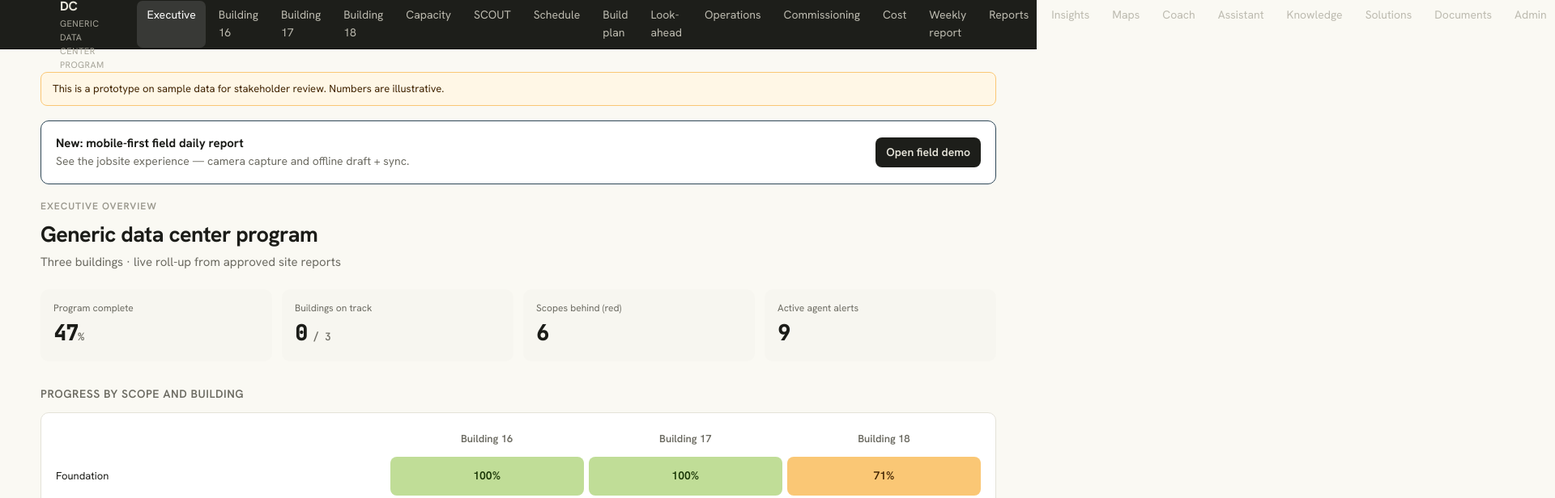
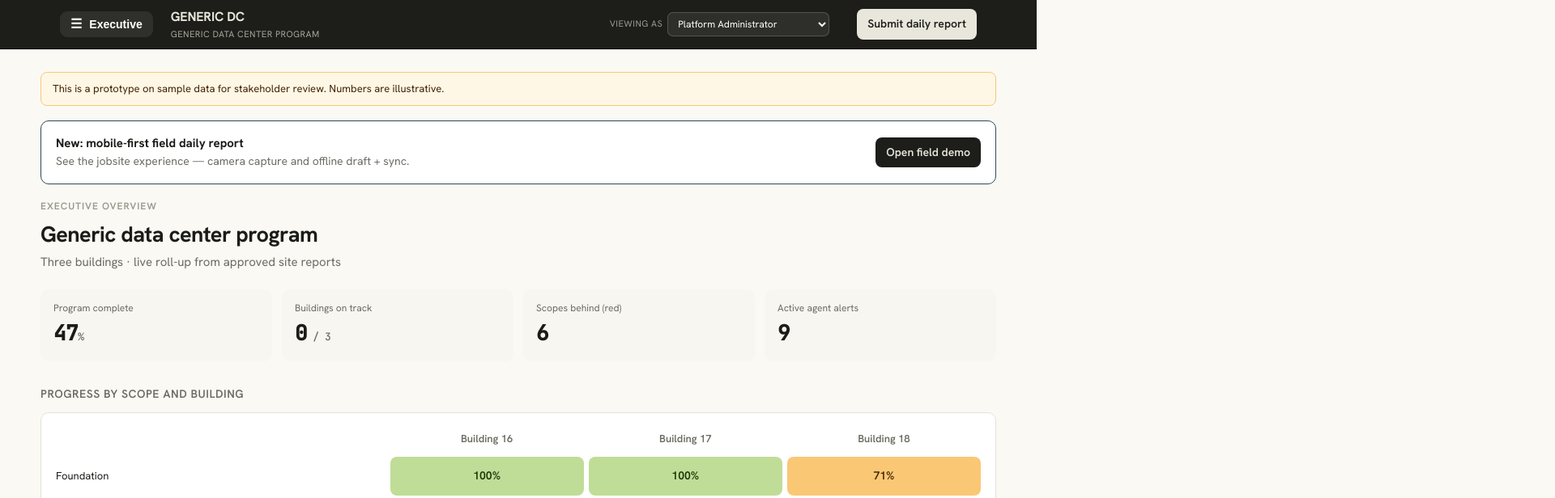
Before and after one commit to danmccawley/dc-reporting, a Next.js app: page / in a window 1280 px wide. Shown: the top 616 px of the page at 81% size, 1920 px wide, since content can reach past the window. Built offline with nearby package versions, Linux system fonts and the light colour scheme.

Commit message:
v27 update

```diff
--- a/app/components/Nav.js
+++ b/app/components/Nav.js
@@ -1,34 +1,59 @@
 "use client";
+import { useState, useEffect } from "react";
 import Link from "next/link";
 import { usePathname } from "next/navigation";
 import { useRole, RoleSwitcher } from "./RoleProvider";
 import { can } from "../../lib/roles";
 
-const baseLinks = [
+// The whole platform, grouped so it reads as a sitemap on one screen.
+const GROUPS = [
+  { title: "Overview", links: [
     { href: "/", label: "Executive" },
+    { href: "/capacity", label: "Capacity" },
+    { href: "/insights", label: "Insights" },
+    { href: "/maps", label: "Maps" },
+  ] },
+  { title: "Buildings", links: [
     { href: "/site/16", label: "Building 16" },
     { href: "/site/17", label: "Building 17" },
     { href: "/site/18", label: "Building 18" },
-  { href: "/capacity", label: "Capacity" },
-  { href: "/verify", label: "SCOUT" },
+  ] },
+  { title: "Schedule & plan", links: [
     { href: "/schedule", label: "Schedule" },
     { href: "/plan", label: "Build plan" },
     { href: "/lookahead", label: "Look-ahead" },
-  { href: "/ops", label: "Operations" },
+  ] },
+  { title: "Field operations", links: [
+    { href: "/ops", label: "Operations hub" },
+    { href: "/manpower", label: "Manpower" },
+    { href: "/procurement", label: "Procurement" },
+    { href: "/weather", label: "Weather" },
+    { href: "/punchlist", label: "Punchlist" },
+    { href: "/quality", label: "Report quality" },
+  ] },
+  { title: "Delivery", links: [
     { href: "/commissioning", label: "Commissioning" },
     { href: "/cost", label: "Cost" },
+    { href: "/verify", label: "SCOUT verify" },
+  ] },
+  { title: "Reports", links: [
     { href: "/report/weekly", label: "Weekly report" },
-  { href: "/reports", label: "Reports" },
-  { href: "/insights", label: "Insights" },
-  { href: "/maps", label: "Maps" },
+    { href: "/reports", label: "All reports" },
+  ] },
+  { title: "Assistant & learning", links: [
+    { href: "/assistant", label: "Assistant" },
     { href: "/coach", label: "Coach" },
-  { href: "/assistant", label: "Assistant" },
-  { href: "/library", label: "Knowledge" },
-  { href: "/forge", label: "Solutions" },
+  ] },
+  { title: "Knowledge & solutions", links: [
+    { href: "/library", label: "Knowledge base" },
+    { href: "/forge", label: "Solutions factory" },
+  ] },
+  { title: "Tools & admin", links: [
     { href: "/analyze", label: "Documents", cap: "counsel" },
     { href: "/admin", label: "Admin", cap: "users" },
-  { href: "/field", label: "Field" },
+    { href: "/field", label: "Field (PWA)" },
     { href: "/mobile", label: "Mobile view" },
+  ] },
 ];
 
 const HIDE = ["/login", "/start", "/mobile"];
@@ -36,27 +61,61 @@ const HIDE = ["/login", "/start", "/mobile"];
 export default function Nav() {
   const path = usePathname();
   const { role } = useRole();
+  const [open, setOpen] = useState(false);
+
+  // Close on navigation and on Escape.
+  useEffect(() => { setOpen(false); }, [path]);
+  useEffect(() => {
+    const onKey = (e) => e.key === "Escape" && setOpen(false);
+    window.addEventListener("keydown", onKey);
+    return () => window.removeEventListener("keydown", onKey);
+  }, []);
+
   if (HIDE.includes(path)) return null;
   const isOn = (href) => (href === "/" ? path === "/" : path.startsWith(href));
-  const links = baseLinks.filter((l) => !l.cap || can(role, l.cap));
+
+  // Find a short label for the current screen, to show on the menu button.
+  let current = "Menu";
+  for (const g of GROUPS) {
+    const hit = g.links.find((l) => isOn(l.href));
+    if (hit) { current = hit.label; break; }
+  }
+
+  const groups = GROUPS.map((g) => ({ ...g, links: g.links.filter((l) => !l.cap || can(role, l.cap)) })).filter((g) => g.links.length);
+
   return (
     <div className="topbar">
       <div className="wrap">
+        <button className="menubtn" onClick={() => setOpen((v) => !v)} aria-expanded={open} aria-label="Open menu">
+          <span className="menubars">{open ? "✕" : "☰"}</span>
+          <span className="menubtn-label">{open ? "Close" : current}</span>
+        </button>
         <Link href="/" className="brand">
           GENERIC DC
           <small>Generic data center program</small>
         </Link>
-        <nav className="nav">
-          {links.map((l) => (
-            <Link key={l.href} href={l.href} className={isOn(l.href) ? "on" : ""}>
-              {l.label}
-            </Link>
-          ))}
-        </nav>
         <span className="topspacer" />
         <RoleSwitcher />
         {can(role, "submit") && <Link href="/report/daily" className="cta">Submit daily report</Link>}
       </div>
+
+      {open && (
+        <>
+          <div className="menu-scrim" onClick={() => setOpen(false)} />
+          <div className="megamenu" role="navigation">
+            <div className="megawrap">
+              {groups.map((g) => (
+                <div className="megagroup" key={g.title}>
+                  <h4>{g.title}</h4>
+                  {g.links.map((l) => (
+                    <Link key={l.href} href={l.href} className={isOn(l.href) ? "on" : ""}>{l.label}</Link>
+                  ))}
+                </div>
+              ))}
+            </div>
+          </div>
+        </>
+      )}
     </div>
   );
 }
--- a/app/globals.css
+++ b/app/globals.css
@@ -450,3 +450,18 @@ a.stat:hover { border-color: var(--accent); }
 .coachcard-head button { border: none; background: none; font-size: 18px; line-height: 1; color: var(--muted); cursor: pointer; }
 .coachcard ol { margin-left: 16px; }
 @media print { .coachtip { display: none !important; } }
+
+/* Grouped hamburger menu — whole platform on one screen (desktop + mobile) */
+.menubtn { display: inline-flex; align-items: center; gap: 9px; background: rgba(255,255,255,.08); color: #fff; border: none; padding: 8px 13px; border-radius: 9px; cursor: pointer; font-size: 14px; font-weight: 600; }
+.menubtn:hover { background: rgba(255,255,255,.16); }
+.menubars { font-size: 16px; line-height: 1; }
+.menubtn-label { max-width: 160px; overflow: hidden; text-overflow: ellipsis; white-space: nowrap; }
+.menu-scrim { position: fixed; inset: 60px 0 0 0; background: rgba(0,0,0,.38); z-index: 30; }
+.megamenu { position: fixed; top: 60px; left: 0; right: 0; z-index: 31; background: var(--surface); border-bottom: 1px solid var(--line); box-shadow: 0 24px 60px rgba(0,0,0,.18); max-height: calc(100vh - 60px); overflow-y: auto; }
+.megawrap { max-width: 1240px; margin: 0 auto; padding: 22px 24px 28px; display: grid; grid-template-columns: repeat(auto-fit, minmax(180px, 1fr)); gap: 16px 26px; }
+.megagroup h4 { font-size: 11px; letter-spacing: .08em; text-transform: uppercase; color: var(--muted); margin: 0 0 6px; }
+.megagroup a { display: block; padding: 7px 9px; border-radius: 7px; color: var(--ink); font-size: 14px; text-decoration: none; }
+.megagroup a:hover { background: var(--surface-2); }
+.megagroup a.on { background: rgba(47,109,125,.12); color: var(--accent); font-weight: 600; }
+@media (max-width: 640px) { .menubtn-label { display: none; } .megawrap { grid-template-columns: 1fr 1fr; padding: 16px; } }
+@media print { .menubtn, .menu-scrim, .megamenu { display: none !important; } }
```
Lines whose indentation alone changed are shown as unchanged.
